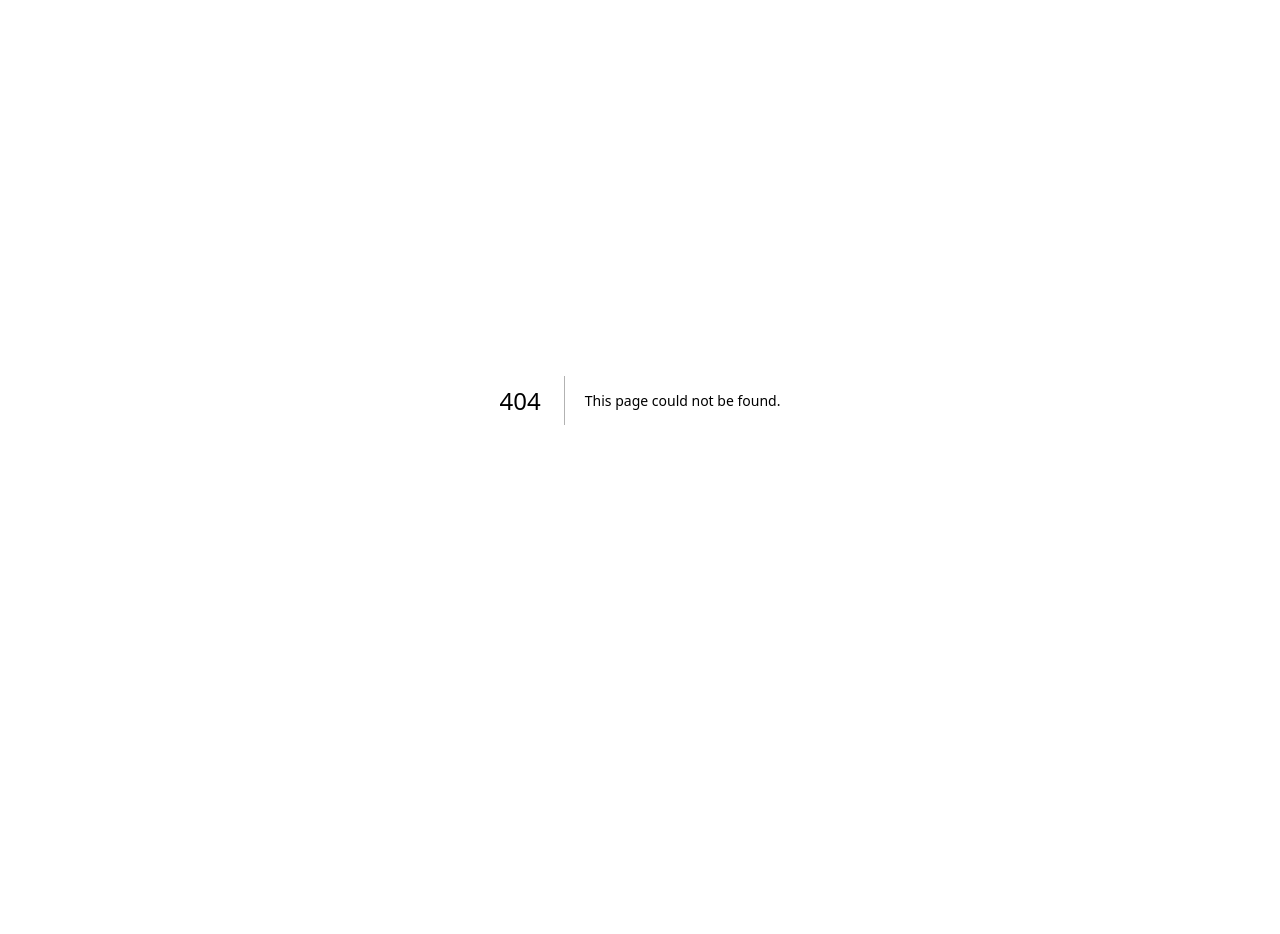
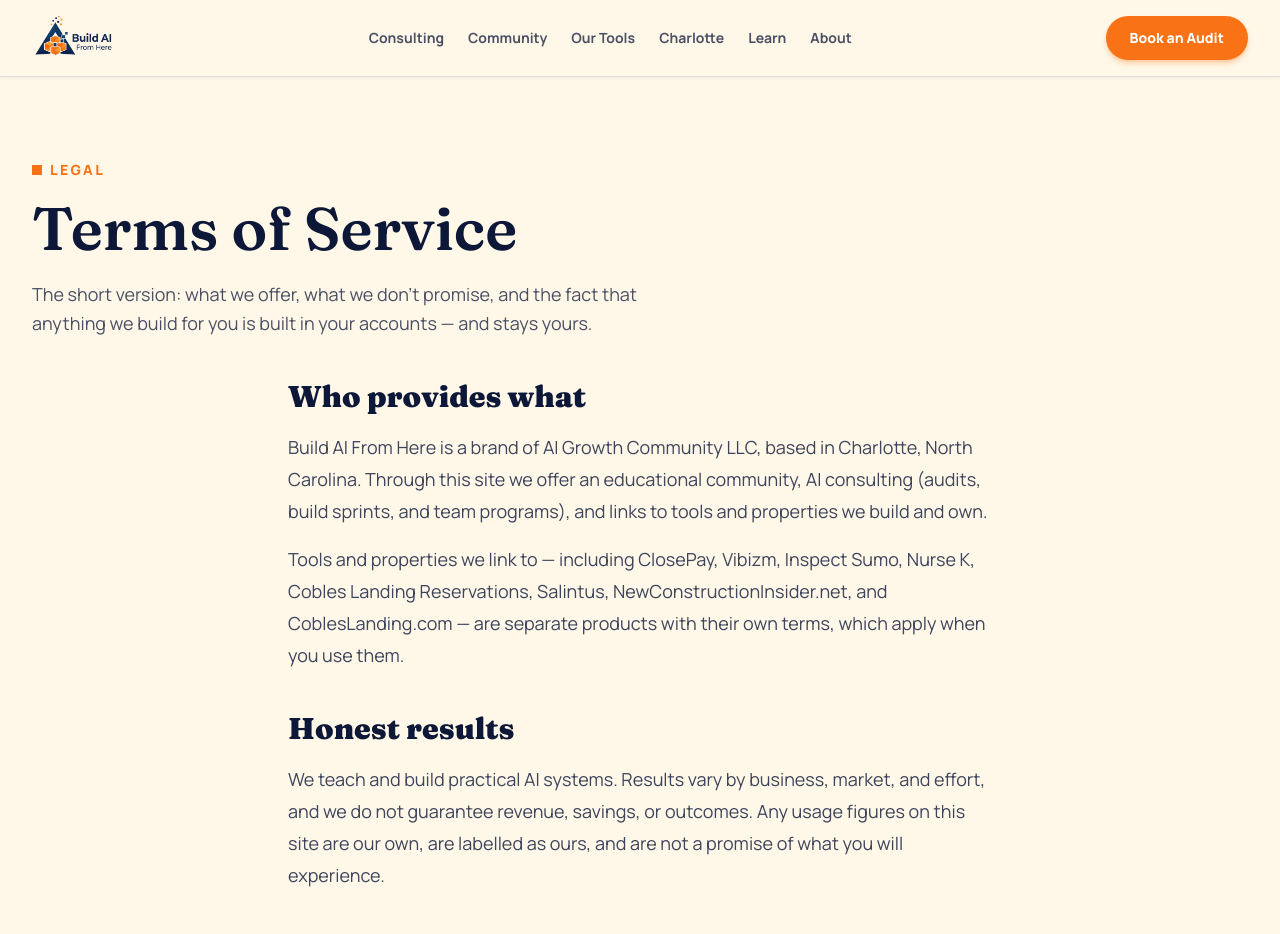
Before and after one commit to frankb3544/aigrowth-muse, a Next.js app: page /terms in a window 1280 px wide. Before the commit this address had no page. Shown: the top 934 px of the page. Before the commit the page ends 800 px from the top, so only its background shows below. Built offline with nearby package versions, Linux system fonts and the light colour scheme.

Commit message:
Phase 5: Privacy Policy and Terms pages

```diff
--- /dev/null
+++ b/app/privacy/page.tsx
@@ -0,0 +1,76 @@
+import type { Metadata } from "next";
+import { PageHero, PageShell } from "@/components/ui";
+
+export const metadata: Metadata = {
+  title: "Privacy Policy",
+  description:
+    "How Build AI From Here (AI Growth Community LLC) handles your information: what this site collects, what our booking, payment, and community providers collect, and your choices.",
+  alternates: { canonical: "/privacy" },
+};
+
+const sections = [
+  {
+    heading: "Who we are",
+    paragraphs: [
+      "Build AI From Here is operated by AI Growth Community LLC, based in Charlotte, North Carolina. This policy covers this website, buildaifromhere.com.",
+    ],
+  },
+  {
+    heading: "What this website collects",
+    paragraphs: [
+      "This website has no accounts, no sign-up forms, and no checkout of its own. We do not sell personal information, and this site does not set advertising cookies.",
+      "Like most websites, our hosting provider keeps basic technical logs (such as page requests and browser type) to keep the site secure and running. We use those logs only to operate and improve the site.",
+    ],
+  },
+  {
+    heading: "Booking, payments, and the community",
+    paragraphs: [
+      "When you book an audit, you book through Cal.com. The details you enter there — your name, contact information, and answers to intake questions — are collected by Cal.com under its own privacy policy and shared with us so we can hold your session.",
+      "When you pay for an audit, payment is processed by Stripe. We never see or store your full card number. The community lives on Skool; anything you post or share there is handled under Skool's privacy policy.",
+    ],
+  },
+  {
+    heading: "How we use information",
+    paragraphs: [
+      "We use the information you give us to run your audit or program, reply to you, and operate the community and this site. We do not use it to sell you unrelated products, and we do not share it with third parties except the providers named above, as needed to deliver the service.",
+    ],
+  },
+  {
+    heading: "Your choices",
+    paragraphs: [
+      "You can ask us what information we hold about you, ask us to correct it, or ask us to delete it. The easiest way to reach us is through the community or during any booked call, and we will act on your request promptly.",
+      "Last updated: November 1, 2026. If this policy changes, the new version will be posted on this page.",
+    ],
+  },
+];
+
+export default function PrivacyPage() {
+  return (
+    <PageShell>
+      <PageHero
+        tag="Legal"
+        title="Privacy Policy"
+        intro="Plain words, like everything else here: what we collect, what we never collect, and who else touches your information when you book, pay, or join the community."
+      />
+      <section className="pb-16 lg:pb-24">
+        <div className="mx-auto w-full max-w-3xl px-5 sm:px-8">
+          {sections.map((section) => (
+            <div key={section.heading} className="mt-10 first:mt-0">
+              <h2 className="font-display text-3xl font-black text-brand-navy-deep">
+                {section.heading}
+              </h2>
+              {section.paragraphs.map((paragraph) => (
+                <p
+                  key={paragraph.slice(0, 32)}
+                  className="mt-4 text-lg leading-8 text-brand-navy-deep/80"
+                >
+                  {paragraph}
+                </p>
+              ))}
+            </div>
+          ))}
+        </div>
+      </section>
+    </PageShell>
+  );
+}
--- a/app/sitemap.ts
+++ b/app/sitemap.ts
@@ -13,6 +13,8 @@ export default function sitemap(): MetadataRoute.Sitemap {
     { url: `${SITE_URL}/charlotte`, lastModified: now, changeFrequency: "monthly", priority: 0.8 },
     { url: `${SITE_URL}/learn`, lastModified: now, changeFrequency: "weekly", priority: 0.7 },
     { url: `${SITE_URL}/about`, lastModified: now, changeFrequency: "monthly", priority: 0.6 },
+    { url: `${SITE_URL}/privacy`, lastModified: now, changeFrequency: "yearly", priority: 0.3 },
+    { url: `${SITE_URL}/terms`, lastModified: now, changeFrequency: "yearly", priority: 0.3 },
   ];
 
   const toolRoutes: MetadataRoute.Sitemap = toolPages.map((tool) => ({
--- /dev/null
+++ b/app/terms/page.tsx
@@ -0,0 +1,76 @@
+import type { Metadata } from "next";
+import { PageHero, PageShell } from "@/components/ui";
+
+export const metadata: Metadata = {
+  title: "Terms of Service",
+  description:
+    "The terms for using Build AI From Here and working with AI Growth Community LLC: our services, honest-results language, ownership of what we build together, and the basics.",
+  alternates: { canonical: "/terms" },
+};
+
+const sections = [
+  {
+    heading: "Who provides what",
+    paragraphs: [
+      "Build AI From Here is a brand of AI Growth Community LLC, based in Charlotte, North Carolina. Through this site we offer an educational community, AI consulting (audits, build sprints, and team programs), and links to tools and properties we build and own.",
+      "Tools and properties we link to — including ClosePay, Vibizm, Inspect Sumo, Nurse K, Cobles Landing Reservations, Salintus, NewConstructionInsider.net, and CoblesLanding.com — are separate products with their own terms, which apply when you use them.",
+    ],
+  },
+  {
+    heading: "Honest results",
+    paragraphs: [
+      "We teach and build practical AI systems. Results vary by business, market, and effort, and we do not guarantee revenue, savings, or outcomes. Any usage figures on this site are our own, are labelled as ours, and are not a promise of what you will experience.",
+    ],
+  },
+  {
+    heading: "What we build together is yours",
+    paragraphs: [
+      "Systems we build for you are built in your own tools and accounts, and the work product is yours to keep and use. The written plan from a Pro AI Audit is yours whether or not we work together afterwards.",
+      "Content on this website — text, design, and branding — belongs to AI Growth Community LLC and may not be copied for commercial use without permission.",
+    ],
+  },
+  {
+    heading: "A note on real estate",
+    paragraphs: [
+      "We support Equal Housing Opportunity. Because some of our work serves real estate professionals, any marketing copy we help produce for real estate is reviewed by a human before it is used, and it must comply with Fair Housing law and applicable MLS rules.",
+    ],
+  },
+  {
+    heading: "The basics",
+    paragraphs: [
+      "Use this site lawfully and don't attempt to disrupt it. To the extent allowed by law, our liability for any claim connected to this site or our free content is limited to the amount you paid us for the service in question. These terms are governed by the laws of the State of North Carolina.",
+      "Last updated: November 1, 2026. If these terms change, the new version will be posted on this page.",
+    ],
+  },
+];
+
+export default function TermsPage() {
+  return (
+    <PageShell>
+      <PageHero
+        tag="Legal"
+        title="Terms of Service"
+        intro="The short version: what we offer, what we don't promise, and the fact that anything we build for you is built in your accounts — and stays yours."
+      />
+      <section className="pb-16 lg:pb-24">
+        <div className="mx-auto w-full max-w-3xl px-5 sm:px-8">
+          {sections.map((section) => (
+            <div key={section.heading} className="mt-10 first:mt-0">
+              <h2 className="font-display text-3xl font-black text-brand-navy-deep">
+                {section.heading}
+              </h2>
+              {section.paragraphs.map((paragraph) => (
+                <p
+                  key={paragraph.slice(0, 32)}
+                  className="mt-4 text-lg leading-8 text-brand-navy-deep/80"
+                >
+                  {paragraph}
+                </p>
+              ))}
+            </div>
+          ))}
+        </div>
+      </section>
+    </PageShell>
+  );
+}
--- a/components/Footer.tsx
+++ b/components/Footer.tsx
@@ -8,6 +8,8 @@ const footerLinks = [
   { label: "Charlotte", href: "/charlotte" },
   { label: "Learn", href: "/learn" },
   { label: "About", href: "/about" },
+  { label: "Privacy", href: "/privacy" },
+  { label: "Terms", href: "/terms" },
 ];
 
 export default function Footer() {
```
